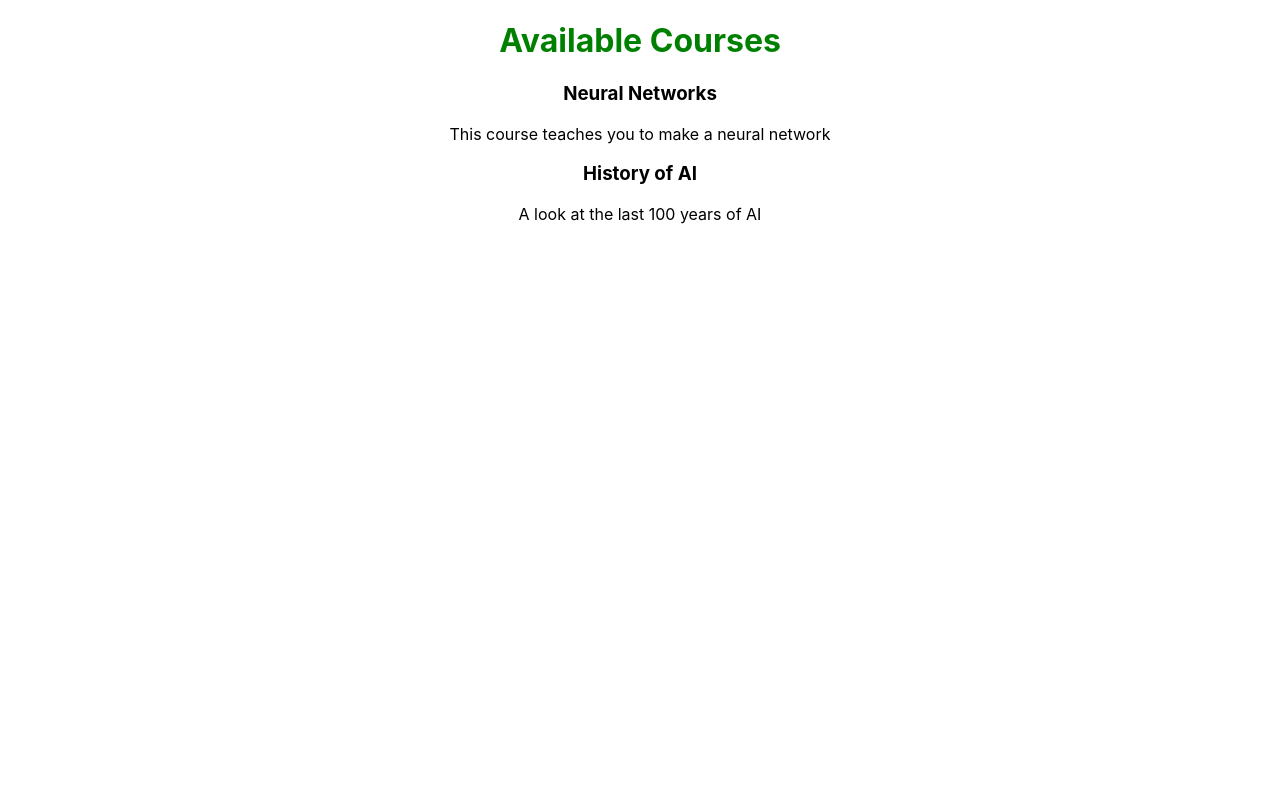
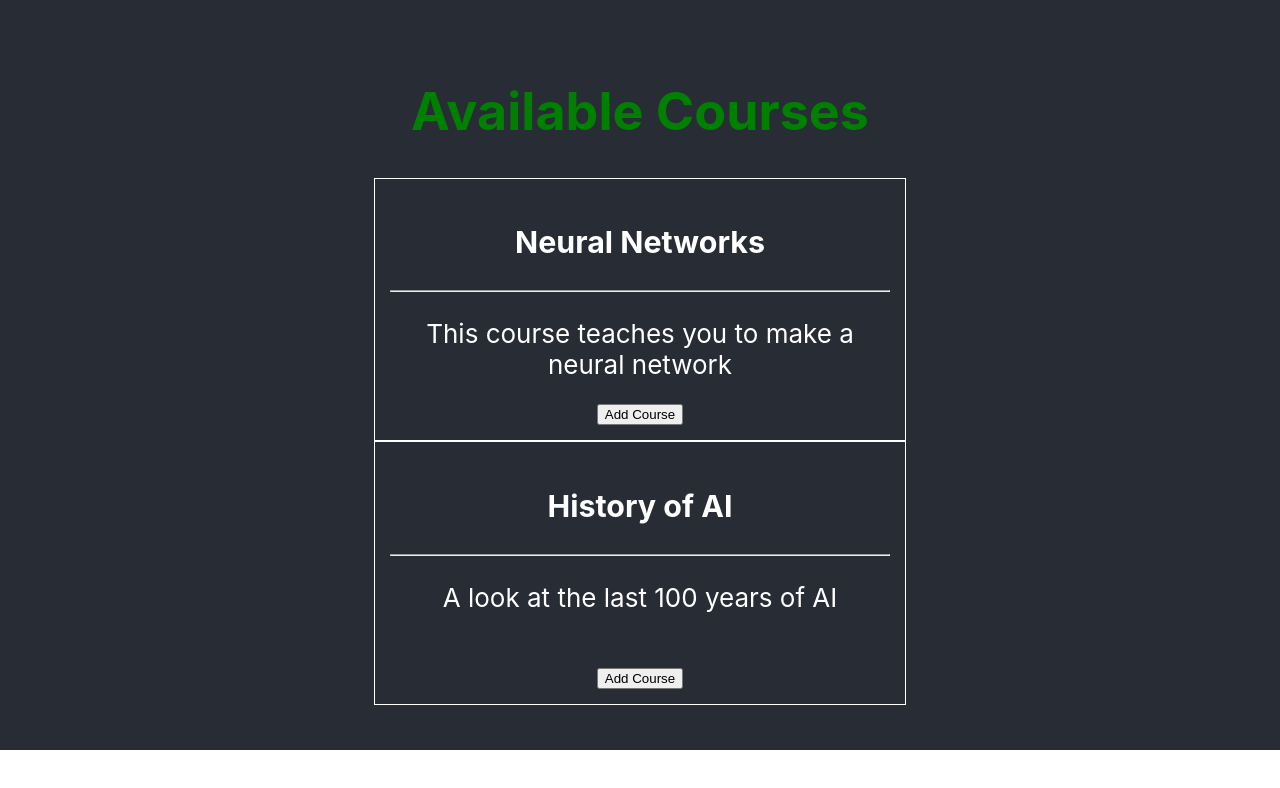
Before and after one commit to stonzim/CourseFrontend, a React (Create React App) app: page / in a window 1280 px wide. Shown: the top 788 px of the page. Built offline with nearby package versions, Linux system fonts and the light colour scheme.

Commit message:
style, buttons, handlers

```diff
--- a/src/App.js
+++ b/src/App.js
@@ -1,20 +1,43 @@
-import React from "react";
+import React, { useState, useRef } from "react";
 import "./App.scss";
 import Course from "./components/Course";
+import { ADDRCONFIG } from "dns";
+
+const initialCourses = [
+  {
+    id: 1,
+    title: "Neural Networks",
+    desc: "This course teaches you to make a neural network"
+  },
+  {
+    id: 2,
+    title: "History of AI",
+    desc: "A look at the last 100 years of AI"
+  }
+];
 
 function App() {
+  const [courses, setCourses] = useState(initialCourses);
+
+  const addCourseHandler = e => {
+    const copyCourses = courses.filter(course => course !== this);
+    setCourses(copyCourses);
+  };
+
   return (
     <div className="App">
       <header className="App-header">
-        <h1 className="green">Available Courses</h1>
-        <Course
-          title="Neural Networks"
-          desc="This course teaches you to make a neural network"
-        ></Course>
-        <Course
-          title="History of AI"
-          desc="A look at the last 100 years of AI"
-        ></Course>
+        <h1 className="green App-title">Available Courses</h1>
+        {courses.map((course, i) => (
+          <div>
+            <Course
+              title={course.title}
+              desc={course.desc}
+              key={`${i}${course.title}${course.desc}`}
+              onClick={addCourseHandler}
+            ></Course>
+          </div>
+        ))}
       </header>
     </div>
   );
--- a/src/App.scss
+++ b/src/App.scss
@@ -1,5 +1,21 @@
 .App {
   text-align: center;
+  height: 300px;
+}
+
+.App-header {
+  background-color: #282c34;
+  min-height: calc(100vh - 50px);
+  display: flex;
+  flex-direction: column;
+  align-items: center;
+  justify-content: center;
+  font-size: calc(10px + 2vmin);
+  color: white;
+}
+
+.App-title {
+  font-size: 2em;
 }
 
 $colour: green;
--- a/src/components/Course.js
+++ b/src/components/Course.js
@@ -1,10 +1,15 @@
-import React from "react";
+import React, { useState } from "react";
+import "./Course.scss";
 
 function Course(props) {
+  //   const [flag, setFlag] = useState(false);
+  //   let flag = false;
   return (
-    <div>
+    <div className="course-style">
       <h3>{props.title}</h3>
+      <hr></hr>
       <p>{props.desc}</p>
+      <button onClick={props.onClick}>Add Course</button>
     </div>
   );
 }
--- /dev/null
+++ b/src/components/Course.scss
@@ -0,0 +1,10 @@
+.course-style {
+  border: 1px solid white;
+  width: 500px;
+  //   margin-bottom: 15px;
+  padding: 15px;
+}
+
+p {
+  height: 50px;
+}
```
